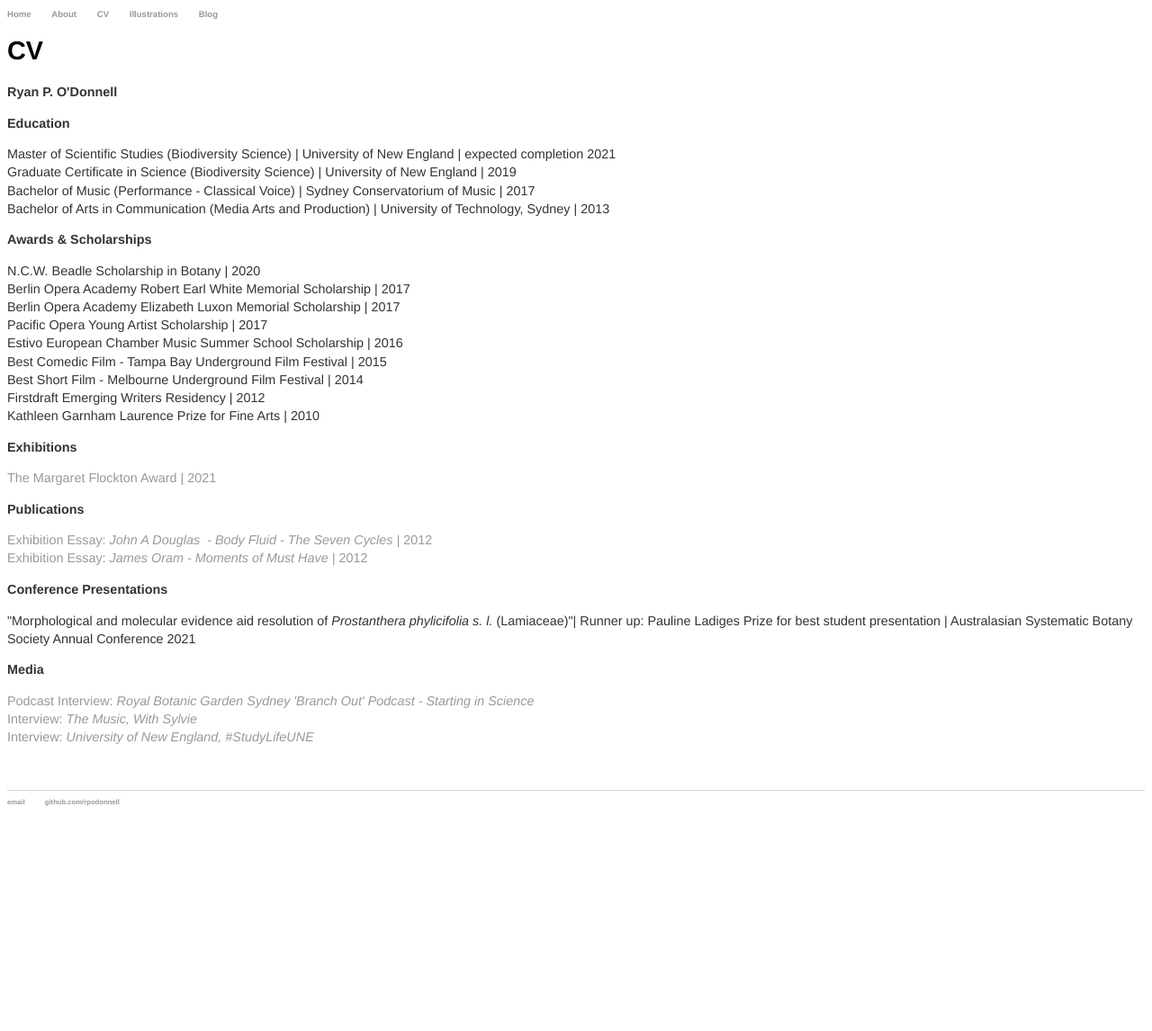
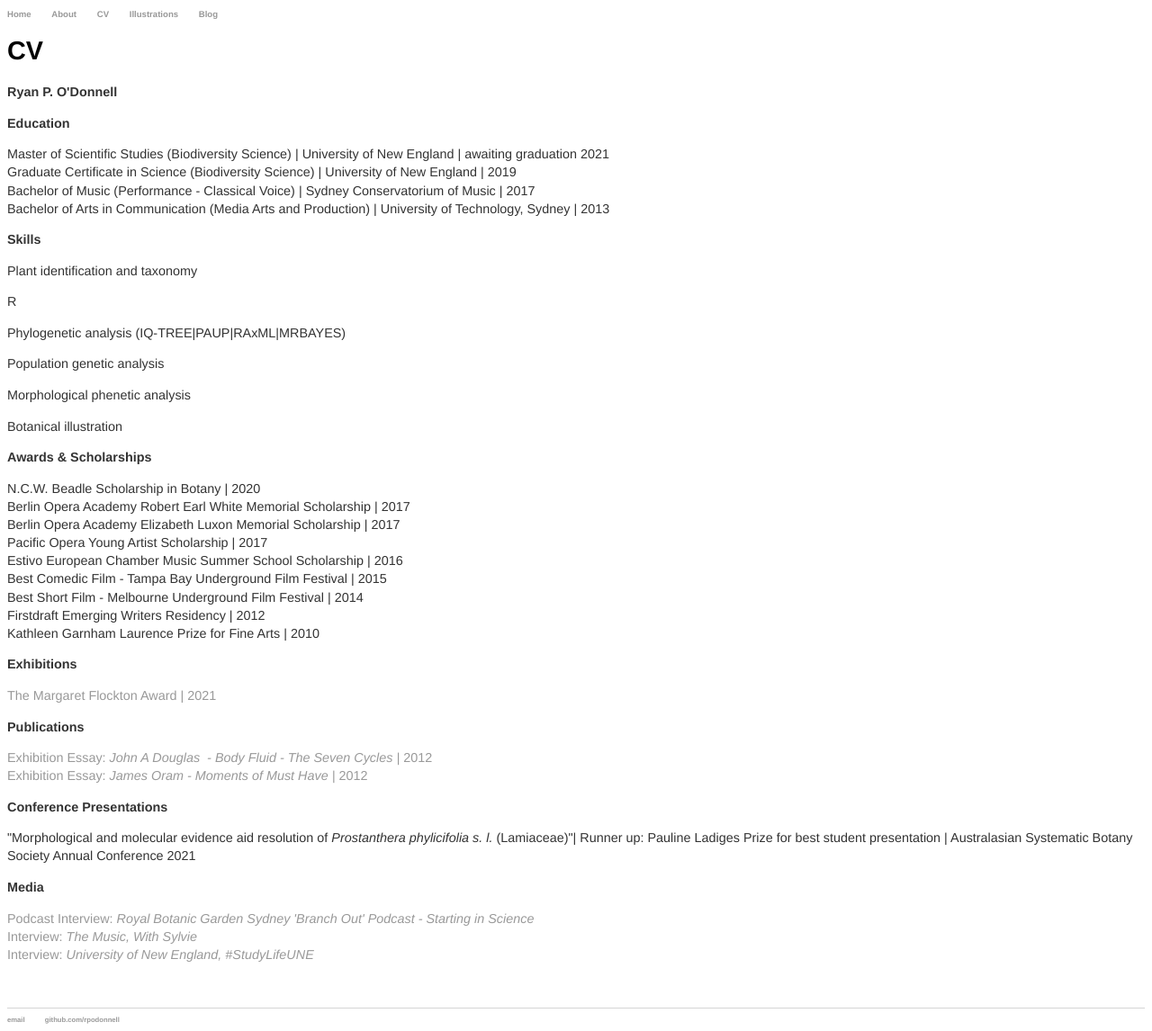
Before and after one commit to rpodonnell/rpodonnell.github.io, a Jekyll site: the page built from cv/index.html, in a window 1280 px wide. Shown: the whole page at 90% size. Built offline with Jekyll 4.4.1, drawn with Linux system fonts in a browser that asks for light colours; before the commit the page ends 904 px from its top, so only the background shows below that.

Commit message:
Update index.html

```diff
--- a/cv/index.html
+++ b/cv/index.html
@@ -6,7 +6,15 @@ title: CV
 <div class="blurb">
 	<p><strong>Ryan P. O'Donnell</strong></p>
 <p><strong>Education</strong></p>
-<p>Master of Scientific Studies (Biodiversity Science) | University of New England | expected completion 2021<br />Graduate Certificate in Science (Biodiversity Science) | University of New England | 2019<br />Bachelor of Music (Performance - Classical Voice) | Sydney Conservatorium of Music | 2017<br />Bachelor of Arts in Communication (Media Arts and Production) | University of Technology, Sydney | 2013</p>
+<p>Master of Scientific Studies (Biodiversity Science) | University of New England | awaiting graduation 2021<br />Graduate Certificate in Science (Biodiversity Science) | University of New England | 2019<br />Bachelor of Music (Performance - Classical Voice) | Sydney Conservatorium of Music | 2017<br />Bachelor of Arts in Communication (Media Arts and Production) | University of Technology, Sydney | 2013</p>
+<p><strong>Skills</strong></p>
+	<p>Plant identification and taxonomy</p>
+	<p>R</p>
+	<p>Phylogenetic analysis (IQ-TREE|PAUP|RAxML|MRBAYES)</p>
+	<p>Population genetic analysis</p>
+	<p>Morphological phenetic analysis</p>
+	<p>Botanical illustration</p>
+
 <p><strong>Awards &amp; Scholarships&nbsp;</strong></p>
 <p>N.C.W. Beadle Scholarship in Botany | 2020<br />Berlin Opera Academy Robert Earl White Memorial Scholarship | 2017<br />Berlin Opera Academy Elizabeth Luxon Memorial Scholarship | 2017<br />Pacific Opera Young Artist Scholarship | 2017<br />Estivo European Chamber Music Summer School Scholarship | 2016<br />Best Comedic Film - Tampa Bay Underground Film Festival | 2015<br />Best Short Film - Melbourne Underground Film Festival | 2014<br />Firstdraft Emerging Writers Residency | 2012<br />Kathleen Garnham Laurence Prize for Fine Arts | 2010</p>
 <p><strong>Exhibitions</strong></p>
```
